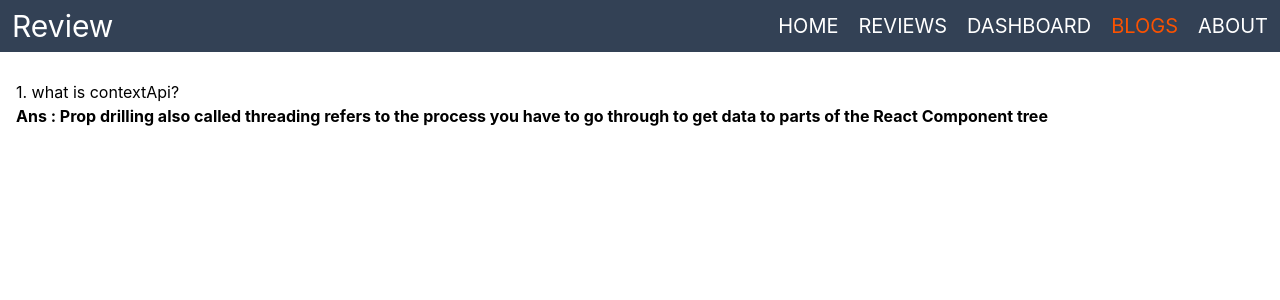
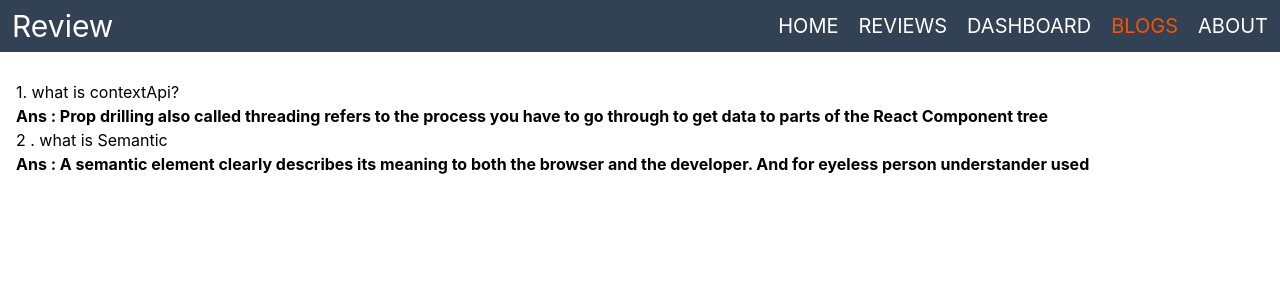
Before and after one commit to abdur-rashid-khan/-product-analysis-website-ass-9, a React (Create React App) app: page /blogs in a window 1280 px wide. Shown: the top 300 px of the page. Built offline with nearby package versions, Linux system fonts and the light colour scheme.

Commit message:
2 qusen ans

```diff
--- a/src/Components/Blogs/Blog.js
+++ b/src/Components/Blogs/Blog.js
@@ -8,7 +8,11 @@ const Blog = () => {
             <strong> Ans : Prop drilling also called threading refers to the process you have to go through to get data to parts of the React Component tree</strong>
          </div>
          <div>
-
+            <p>2 . what is Semantic </p>
+            <strong>
+               Ans : A semantic element clearly describes its meaning to both the browser and the developer. And
+               for eyeless person understander  used
+            </strong>
          </div>
       </div>
    );
```
